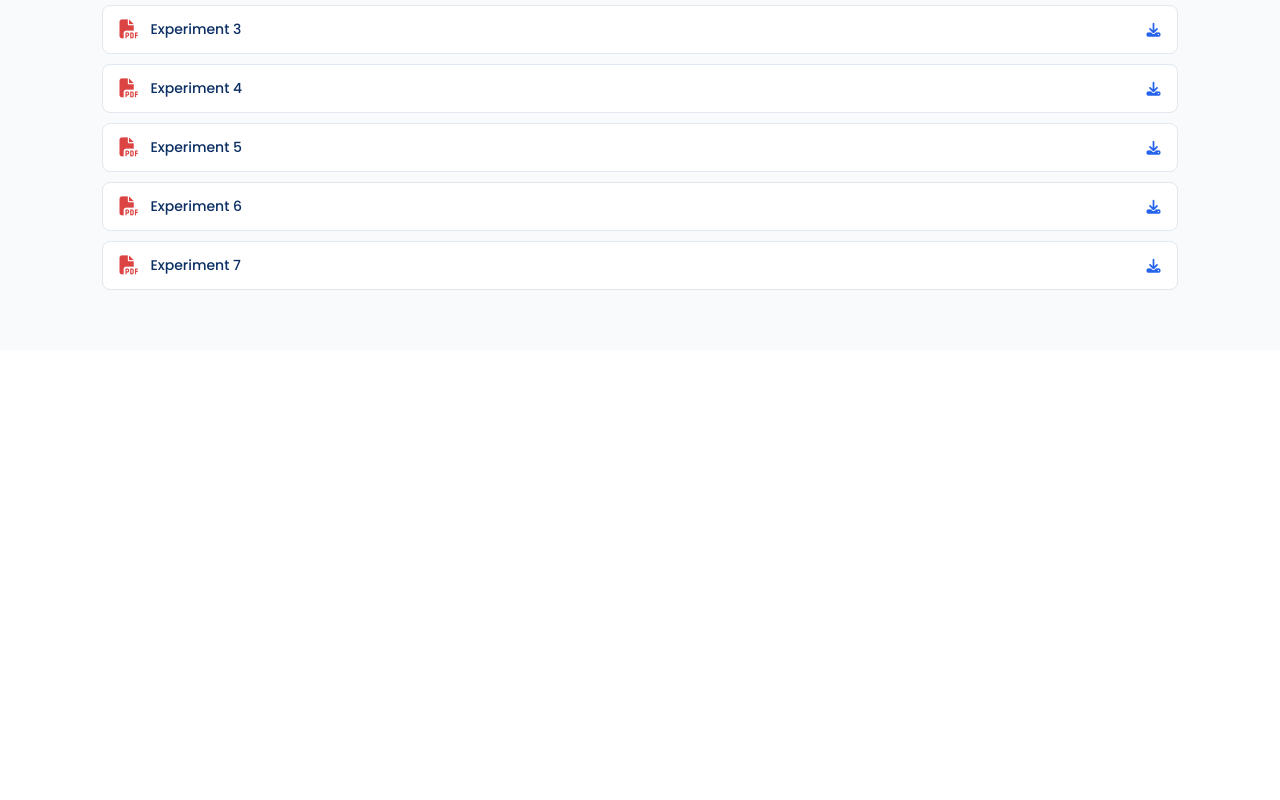
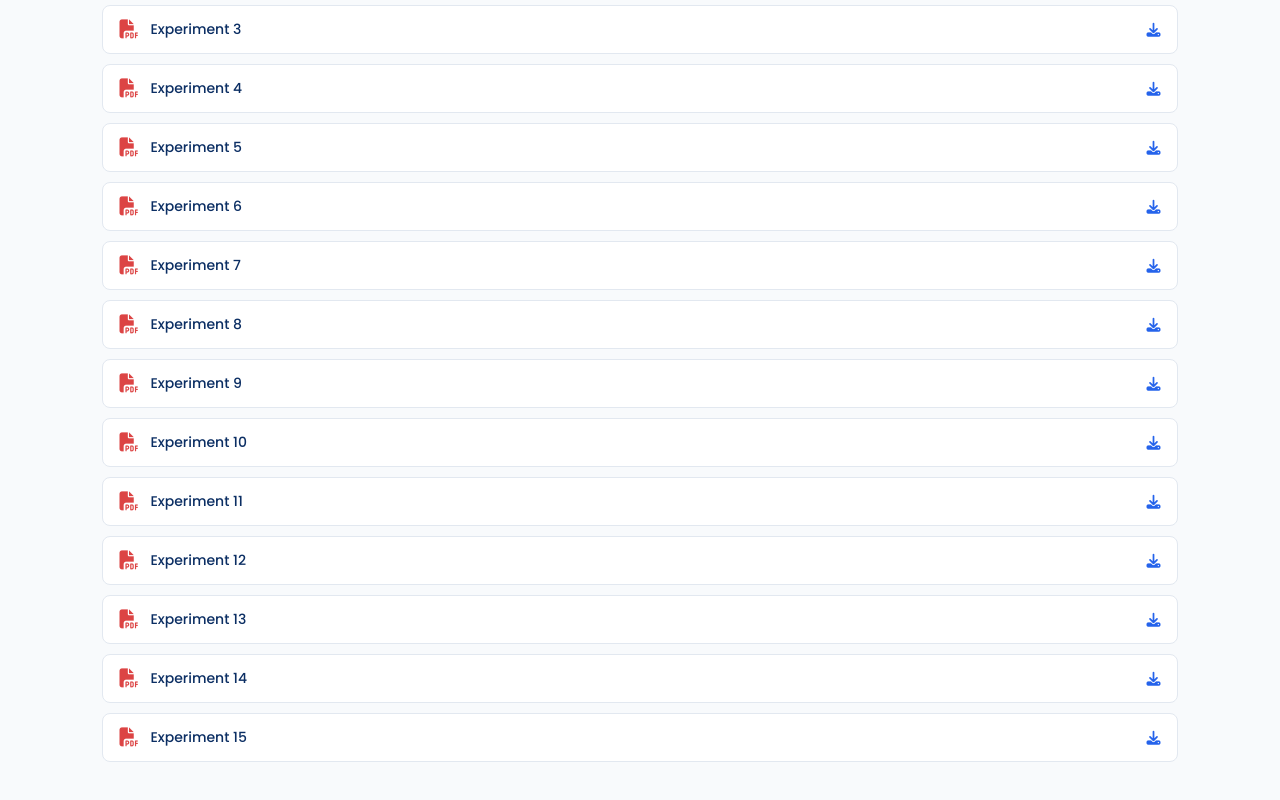
Before and after one commit to GulshanMishra-acc/ClassConnect, a plain HTML site: page subject-resources-for-sem1/webtech/practicals-page-webtech.html in a window 1280 px wide. Shown: the part 318-1118 px from the top of the page. Before the commit the page ends 800 px from the top, so only its background shows below. Drawn offline with Linux system fonts and the light colour scheme.

Commit message:
adding assets in webtech

```diff
--- a/subject-resources-for-sem1/webtech/practicals-page-webtech.html
+++ b/subject-resources-for-sem1/webtech/practicals-page-webtech.html
@@ -42,45 +42,92 @@
     </div>
 
          <div class="chapter-list">
-             <a href="" class="chapter-item">
+             <a href="/assets/semester 1/webtech/Experiment 01 - Static Web Page Using HTML Tags.pdf" target="_blank" class="chapter-item">
                  <i class="fa-solid fa-file-pdf pdf-icon"></i>
                  <span>Experiment 1</span>
                   <i class="fa-solid fa-download download-icon"></i>
              </a>
 
-             <a href="" class="chapter-item">
+             <a href="/assets/semester 1/webtech/Experiment 02 - Image Insertion and Hyperlink Navigation.pdf" target="_blank" class="chapter-item">
                  <i class="fa-solid fa-file-pdf pdf-icon"></i>
                  <span>Experiment 2</span>
                   <i class="fa-solid fa-download download-icon"></i>
              </a>
 
-             <a href="" class="chapter-item">
+             <a href="/assets/semester 1/webtech/Experiment 03 - Three Types of Lists in HTML.pdf" target="_blank" class="chapter-item">
                  <i class="fa-solid fa-file-pdf pdf-icon"></i>
                  <span>Experiment 3</span>
                   <i class="fa-solid fa-download download-icon"></i>
              </a>
 
-             <a href="" class="chapter-item">
+             <a href="/assets/semester 1/webtech/Experiment 04 - Table-Based Layout for University Infrastructure.pdf" target="_blank" class="chapter-item">
                  <i class="fa-solid fa-file-pdf pdf-icon"></i>
                  <span>Experiment 4</span>
                   <i class="fa-solid fa-download download-icon"></i>
              </a>
 
-             <a href="" class="chapter-item">
+             <a href="/assets/semester 1/webtech/Experiment 05 - Three-Column Frameset Layout.pdf" target="_blank" class="chapter-item">
                  <i class="fa-solid fa-file-pdf pdf-icon"></i>
                  <span>Experiment 5</span>
                   <i class="fa-solid fa-download download-icon"></i>
              </a>
 
-             <a href="" class="chapter-item">
+             <a href="/assets/semester 1/webtech/Experiment 06 - HTML Form with All Input Methods.pdf" target="_blank" class="chapter-item">
                  <i class="fa-solid fa-file-pdf pdf-icon"></i>
                  <span>Experiment 6</span>
                   <i class="fa-solid fa-download download-icon"></i>
              </a>
 
-             <a href="" class="chapter-item">
+             <a href="/assets/semester 1/webtech/Experiment 07 - Embedded, External and Inline Style Sheets.pdf" target="_blank" class="chapter-item">
                  <i class="fa-solid fa-file-pdf pdf-icon"></i>
                  <span>Experiment 7</span>
+                  <i class="fa-solid fa-download download-icon"></i>
+             </a>
+
+             <a href="/assets/semester 1/webtech/Experiment 08 - JavaScript Image Rotation Using setTimeout.pdf" target="_blank" class="chapter-item">
+                 <i class="fa-solid fa-file-pdf pdf-icon"></i>
+                 <span>Experiment 8</span>
+                  <i class="fa-solid fa-download download-icon"></i>
+             </a>
+
+             <a href="/assets/semester 1/webtech/Experiment 09 - Registration Form Validation Using JavaScript.pdf" target="_blank" class="chapter-item">
+                 <i class="fa-solid fa-file-pdf pdf-icon"></i>
+                 <span>Experiment 9</span>
+                  <i class="fa-solid fa-download download-icon"></i>
+             </a>
+
+             <a href="/assets/semester 1/webtech/Experiment 10 - XML Tree with User-Defined Tags.pdf" target="_blank" class="chapter-item">
+                 <i class="fa-solid fa-file-pdf pdf-icon"></i>
+                 <span>Experiment 10</span>
+                  <i class="fa-solid fa-download download-icon"></i>
+             </a>
+
+             <a href="/assets/semester 1/webtech/Experiment 11 - XML Validation Using Document Type Definition (DTD).pdf" target="_blank" class="chapter-item">
+                 <i class="fa-solid fa-file-pdf pdf-icon"></i>
+                 <span>Experiment 11</span>
+                  <i class="fa-solid fa-download download-icon"></i>
+             </a>
+
+             <a href="/assets/semester 1/webtech/Experiment 12 - JavaBean Student Class and JSP useBean.pdf" target="_blank" class="chapter-item">
+                 <i class="fa-solid fa-file-pdf pdf-icon"></i>
+                 <span>Experiment 12</span>
+                  <i class="fa-solid fa-download download-icon"></i>
+             </a>
+
+             <a href="/assets/semester 1/webtech/Experiment 13 - JDBC Database Connectivity Through JSP.pdf" target="_blank" class="chapter-item">
+                 <i class="fa-solid fa-file-pdf pdf-icon"></i>
+                 <span>Experiment 13</span>
+                  <i class="fa-solid fa-download download-icon"></i>
+             </a>
+
+             <a href="/assets/semester 1/webtech/Experiment 14 - ASP.NET AdRotator Control.pdf" target="_blank" class="chapter-item">
+                 <i class="fa-solid fa-file-pdf pdf-icon"></i>
+                 <span>Experiment 14</span>
+                  <i class="fa-solid fa-download download-icon"></i>
+             </a>
+             <a href="/assets/semester 1/webtech/Experiment 15 - Session Tracking and User Authentication in ASP.NET.pdf" target="_blank" class="chapter-item">
+                 <i class="fa-solid fa-file-pdf pdf-icon"></i>
+                 <span>Experiment 15</span>
                   <i class="fa-solid fa-download download-icon"></i>
              </a>
          </div>
```
Also changed, not shown: 15 other files.
